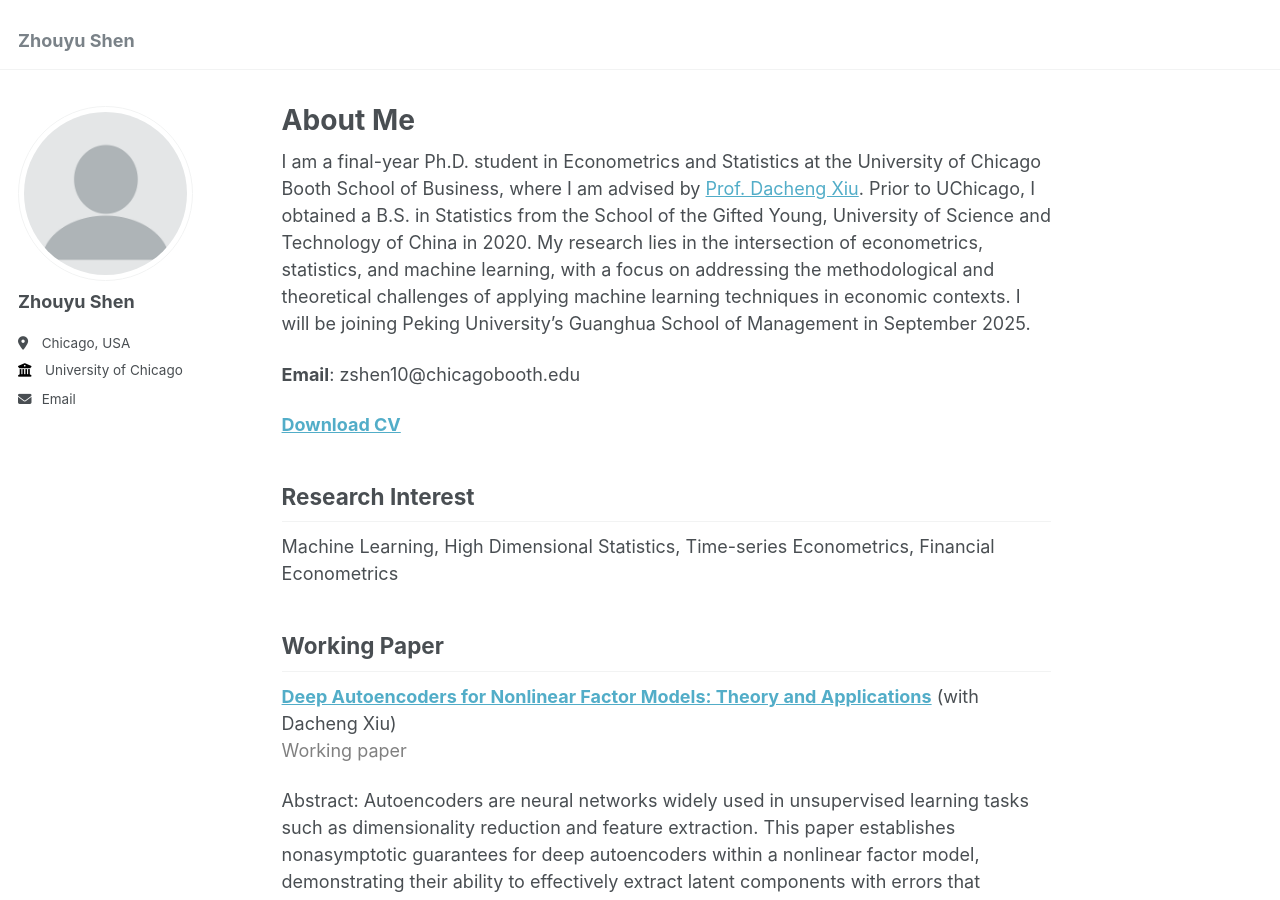
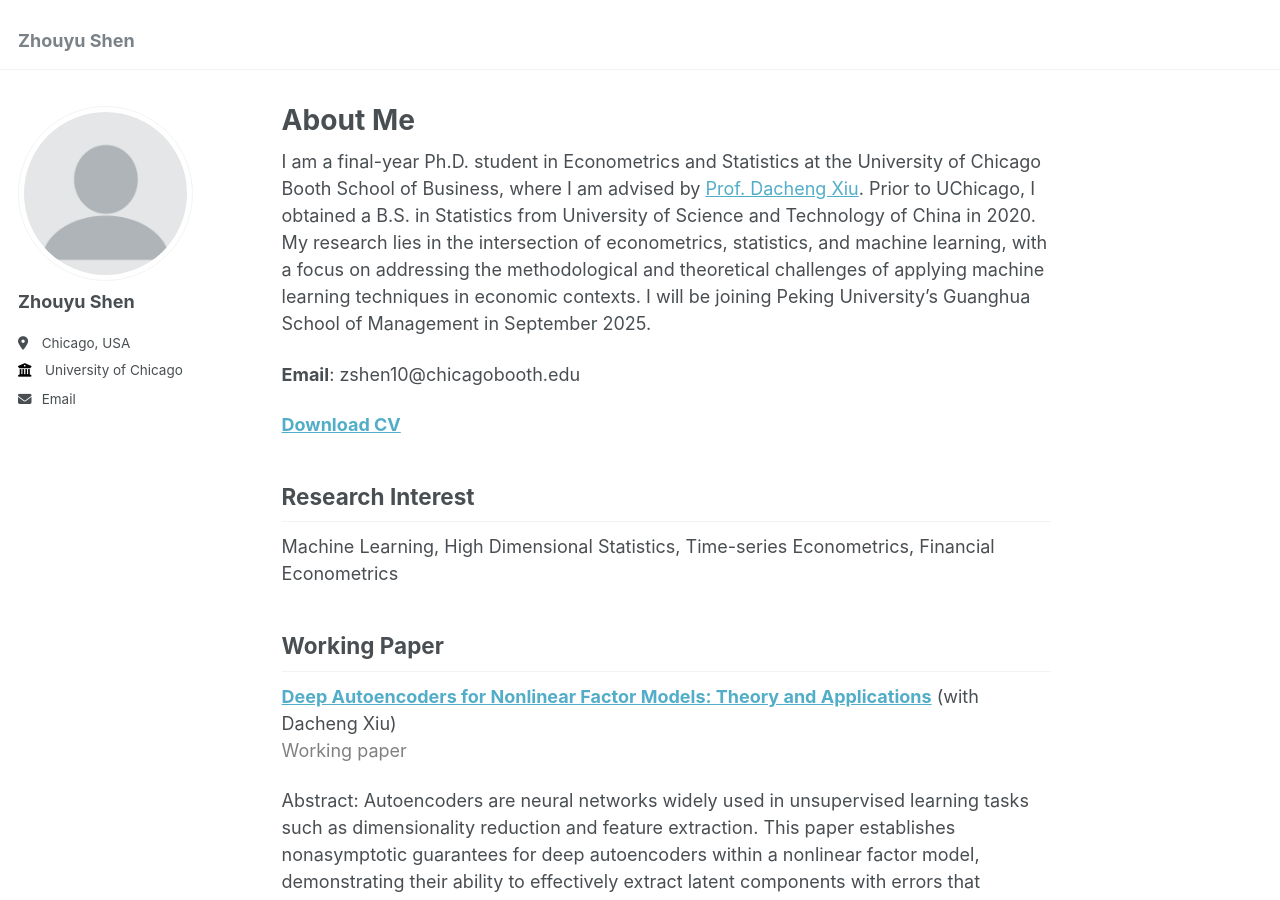
Before and after one commit to szyu123/zhouyushen, a Jekyll site: the page built from _pages/about.md, in a window 1280 px wide and 900 px high. Built offline with Jekyll 4.4.1, drawn with Linux system fonts in a browser that asks for light colours.

Commit message:
Update about.md

```diff
--- a/_pages/about.md
+++ b/_pages/about.md
@@ -7,7 +7,7 @@ redirect_from:
   - /about.html
 ---
 
-I am a final-year Ph.D. student in Econometrics and Statistics at the University of Chicago Booth School of Business, where I am advised by [Prof. Dacheng Xiu](https://dachxiu.chicagobooth.edu/). Prior to UChicago, I obtained a B.S. in Statistics from the School of the Gifted Young, University of Science and Technology of China in 2020. My research lies in the intersection of econometrics, statistics, and machine learning, with a focus on addressing the methodological and theoretical challenges of applying machine learning techniques in economic contexts. I will be joining Peking University’s Guanghua School of Management in September 2025.
+I am a final-year Ph.D. student in Econometrics and Statistics at the University of Chicago Booth School of Business, where I am advised by [Prof. Dacheng Xiu](https://dachxiu.chicagobooth.edu/). Prior to UChicago, I obtained a B.S. in Statistics from University of Science and Technology of China in 2020. My research lies in the intersection of econometrics, statistics, and machine learning, with a focus on addressing the methodological and theoretical challenges of applying machine learning techniques in economic contexts. I will be joining Peking University’s Guanghua School of Management in September 2025.
 
 **Email**: zshen10@chicagobooth.edu
 
```
